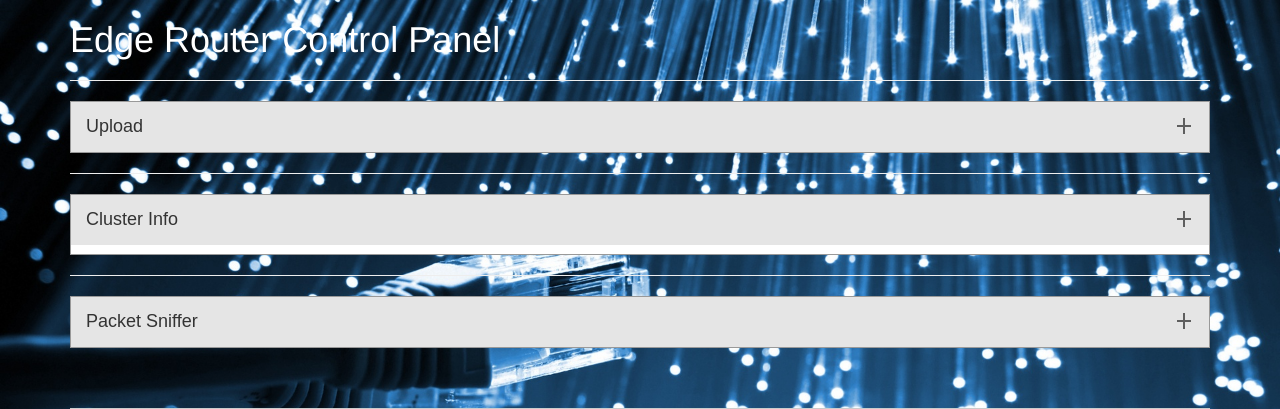
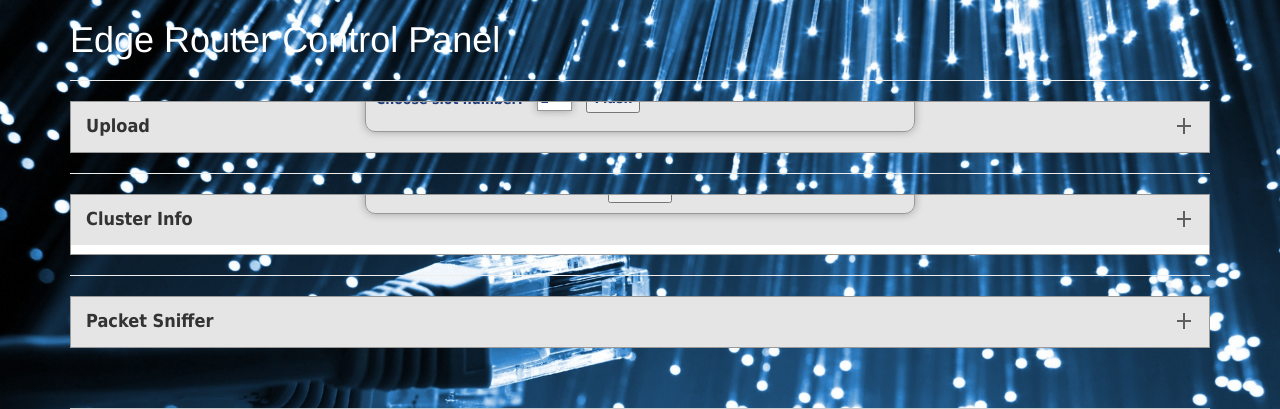
Before and after one commit to SymbIoT-Systems/RPi_Edgerouter, a Flask app: template templates/main.html in a window 1280 px wide. Shown: the top 409 px of the page. Run offline with Flask 2, Linux system fonts and the light colour scheme; the template is opened without the code that fills it, so the values that code supplies are empty; some libraries are stand-ins or nearby versions.

Commit message:
Changed style.css forms and buttons

```diff
--- a/static/style.css
+++ b/static/style.css
@@ -1,8 +1,9 @@
 h2, p, ol, ul, li {
 	margin: 0px;
 	padding: 0px;
-	font-size: 13px;
-	font-family: Arial,Helvetica, sans-serif;
+	font-size: 20px;
+	font-family: Tahoma, Geneva, sans-serif;
+  font-weight: bold;
 }
 
 h1 {
@@ -15,10 +16,12 @@ body  {
     background-size: 100%;
     /*background-repeat: no-repeat;*/
     }
+
 #container {
 	width: 300px;
 	margin: auto;
 	margin-top: 100px;
+  vertical-align: middle;
 }
 
 /*COLLAPSIBLE PANELS*/
@@ -266,117 +269,84 @@ body  {
    overflow-x: hidden;
 }
 
-
-
-
-//
-// Variables
-// ----------------------
-
-@gray: #333;
-@gray-light: #aaa;
-@gray-lighter: #eee;
-@space: 40px;
-@blue: #428bca;
-@blue-dark: darken(@blue, 5%);
-
-// Mixin for transition/transform
-.translate(@x; @y) {
-  -webkit-transform: translate(@x, @y);
-      -ms-transform: translate(@x, @y); // IE9+
-          transform: translate(@x, @y);
+/*Buttons*/
+.formButton{
+  -moz-box-shadow: 0px 0px 14px 0px #71828a;
+  -webkit-box-shadow: 0px 0px 14px 0px #71828a;
+  box-shadow: 0px 0px 14px 0px #71828a;
+  background-color:#45a4c7;
+  -moz-border-radius:13px;
+  -webkit-border-radius:13px;
+  border-radius:13px;
+  border:2px solid #25a7c7;
+  display:inline-block;
+  cursor:pointer;
+  color:#ffffff;
+  font-family:arial;
+  font-size:17px;
+  padding:14px 31px;
+  text-decoration:none;
+  text-shadow:0px 2px 7px #6d9cd1;
+  margin: 10px;
 }
-.transition(@transition) {
-  -webkit-transition: @transition;
-          transition: @transition;
+.formButton:hover {
+  background-color:#3caad6;
+  text-decoration: none;
 }
-.transition-transform(@transition) {
-  -webkit-transition: -webkit-transform @transition;
-     -moz-transition: -moz-transform @transition;
-       -o-transition: -o-transform @transition;
-          transition: transform @transition;
-}
-.btn{
-  background: @blue;
-  border: @blue-dark solid 1px;
-  border-radius: 3px;
-  color: #fff;
-  display: inline-block;
-  font-size: 14px;
-  padding: 8px 15px;
+.formButton:active {
+  position:relative;
+  top:1px;
   text-decoration: none;
-  text-align: center;
-  min-width: 60px;
-  position: relative;
-  transition: color .1s ease;
- /* top: 40em;*/
-
-  &:hover{
-    background: @blue-dark;
-  }
-
-  &.btn-big{
-    font-size: 18px;
-    padding: 15px 20px;
-    min-width: 100px;
-  }
-
 }
 
-.wrap{
-  padding: @space;
-  text-align: center;
-}
-.btn-close{
-  color: @gray-light;
-  font-size: 30px;
-  text-decoration: none;
-  position: absolute; right: 5px; top: 0;
-
-  &:hover{
-     color: darken(@gray-light, 10%);
-  }
-
+/*Forms*/
+form    {
+background: -webkit-gradient(linear, bottom, left 175px, from(#CCCCCC), to(#EEEEEE));
+background: -moz-linear-gradient(bottom, #CCCCCC, #EEEEEE 175px);
+margin:auto;
+position:relative;
+width:550px;
+/*height:450px;*/
+font-family: Tahoma, Geneva, sans-serif;
+font-size: 14px;
+/*display:block;*/
+line-height: 24px;
+font-weight: bold;
+color: #1F3D7A;
+text-decoration: none;
+-webkit-border-radius: 10px;
+-moz-border-radius: 10px;
+border-radius: 10px;
+padding:10px;
+border: 1px solid #999;
+border: inset 1px solid #333;
+-webkit-box-shadow: 0px 0px 8px rgba(0, 0, 0, 0.3);
+-moz-box-shadow: 0px 0px 8px rgba(0, 0, 0, 0.3);
+box-shadow: 0px 0px 8px rgba(0, 0, 0, 0.3);
 }
 
-.modal-dialog{
-  background: #fefefe;
-  border: @gray solid 1px;
-  border-radius: 5px;
-  margin-left: -200px;
-  position: fixed;
-  left: 50%;
-  top: -100%;
-  z-index: 11;
-  width: 360px;
-  .translate(0, -500%);
-  .transition-transform(~"0.3s ease-out");
+input[type="text"]    {
+width:375px;
+display:block;
+border: 1px solid #999;
+height: 25px;
+-webkit-box-shadow: 0px 0px 8px rgba(0, 0, 0, 0.3);
+-moz-box-shadow: 0px 0px 8px rgba(0, 0, 0, 0.3);
+box-shadow: 0px 0px 8px rgba(0, 0, 0, 0.3);
+margin: 10px;
 }
 
-.modal-body{
-  padding: @space/2;
+input[type="number"]    {
+width:35px;
+display:inline;
+border: 1px solid #999;
+height: 25px;
+-webkit-box-shadow: 0px 0px 8px rgba(0, 0, 0, 0.3);
+-moz-box-shadow: 0px 0px 8px rgba(0, 0, 0, 0.3);
+box-shadow: 0px 0px 8px rgba(0, 0, 0, 0.3);
+margin: 10px;
 }
 
-.modal-header,
-.modal-footer{
-  padding: @space/4 @space/2;
+textarea:focus, input:focus {
+border: 1px solid #09C;
 }
-
-.modal-header{
-  border-bottom: @gray-lighter solid 1px;
-
-  h2{
-    font-size: 20px;
-  }
-
-}
-
-.modal-footer{
-  border-top: @gray-lighter solid 1px;
-  text-align: right;
-}
-
-/*ADDED TO STOP SCROLLING TO TOP*/
-#close {
-  display: none;
-}
```
